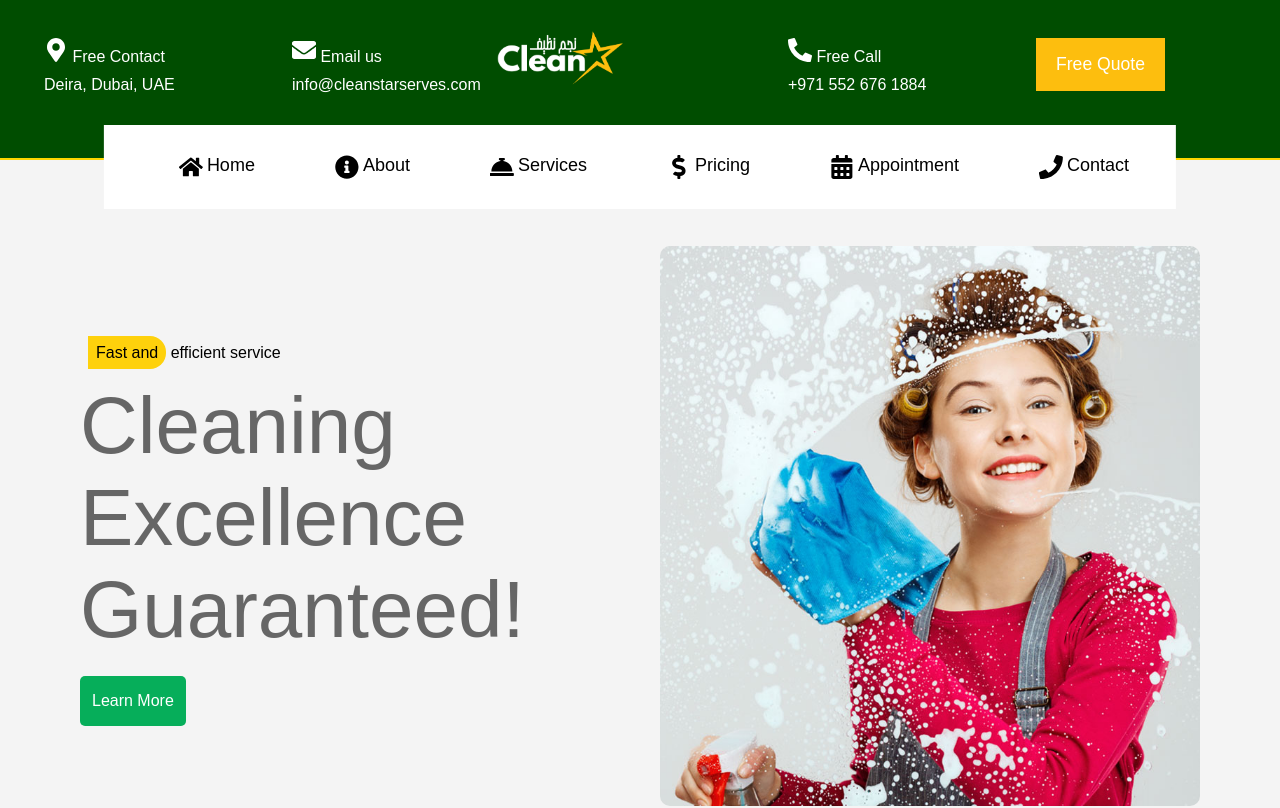
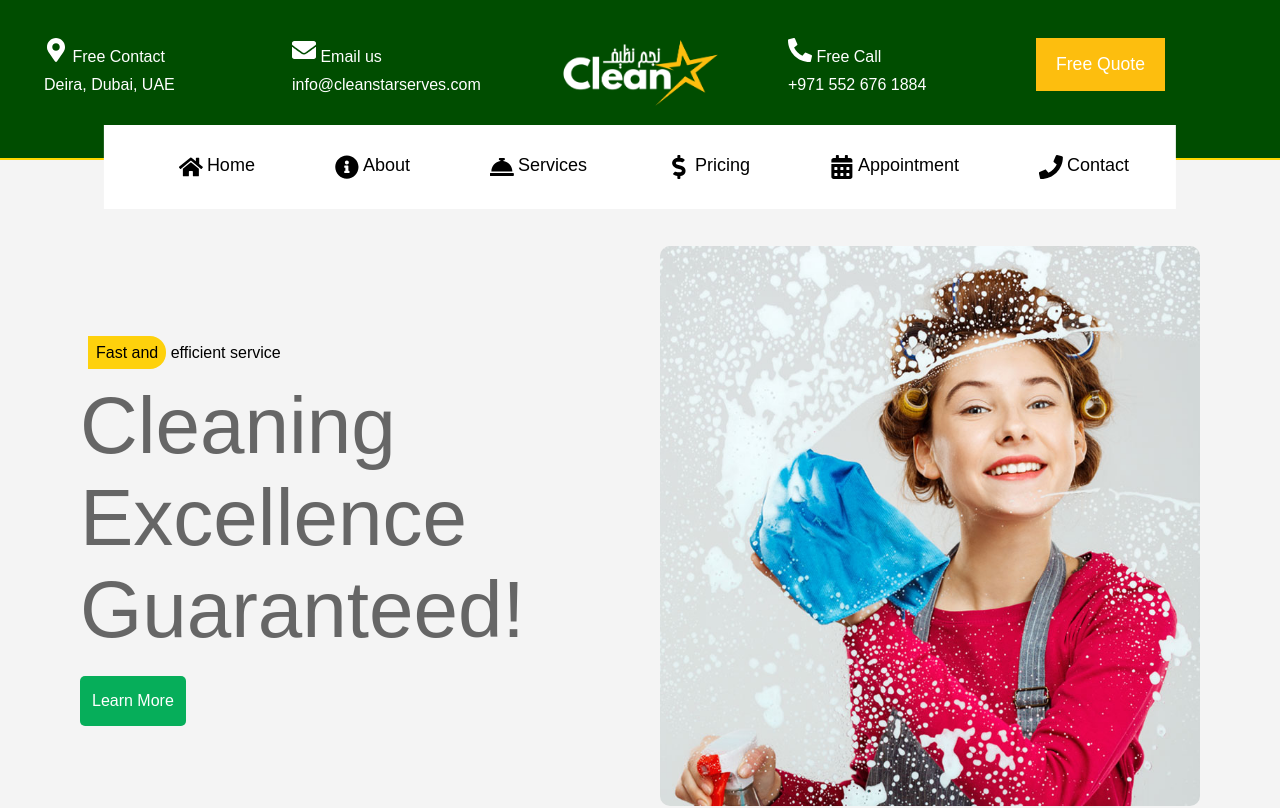
Before and after one commit to prabhaweb3/cleanstar, a Next.js app: page / in a window 1280 px wide. Shown: the top 808 px of the page. Built offline with nearby package versions, Linux system fonts and the light colour scheme.

Commit message:
logo centered

```diff
--- a/src/Navbar/Navbar.jsx
+++ b/src/Navbar/Navbar.jsx
@@ -55,8 +55,8 @@ const Navbar = ({ text1, text2, path1, path2 }) => {
                         </div>
 
                         <div className={styles.infoItem}>
-                            <div className={styles.infoSubItem} style={{ margin:"-45px"}}>
-                                <Image src={logo} alt="Logo" width={130} />
+                            <div className={styles.infoSubItem} style={{ margin:"-45px",display:"flex",justifyContent:"center",alignItems:"center",width:"100%",marginLeft:0}}>
+                                <Image src={logo} alt="Logo" width={160} />
                             </div>
                         </div>
 
--- a/src/Navbar/Navbar.module.css
+++ b/src/Navbar/Navbar.module.css
@@ -50,9 +50,17 @@
     width: 80%;
     margin: 0 0 10px 0;
 }
+.infoSubItem div:nth-child(3){
+    margin-left: 0 !important;
+    margin: -45px;
+    display: flex;
+    justify-content: center;
+    align-items: center;
+    width: 100% !important;
+}
 
 .infoItem img {
-    width: 130px;
+    width: 160px;
     height: auto;
 }
 
```
